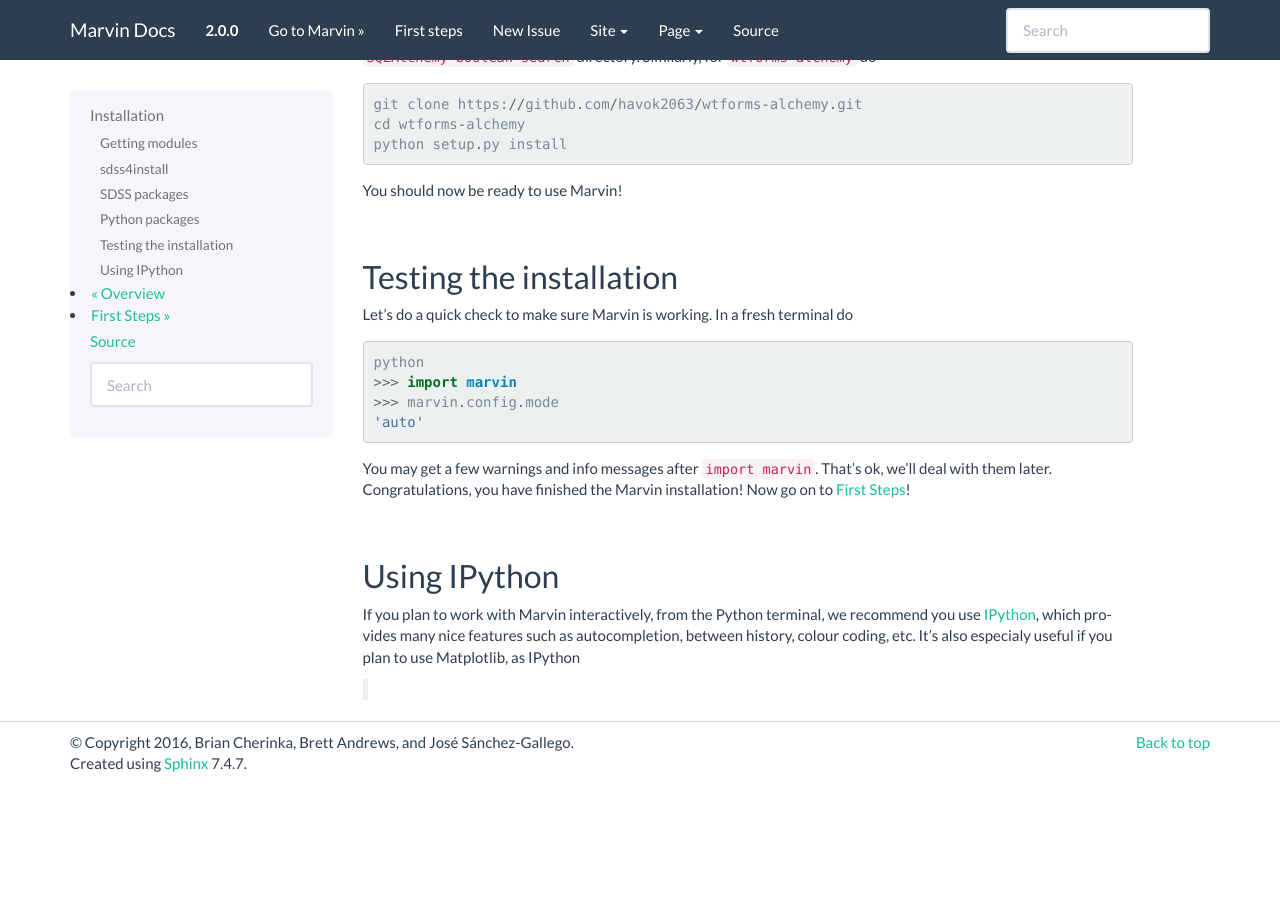
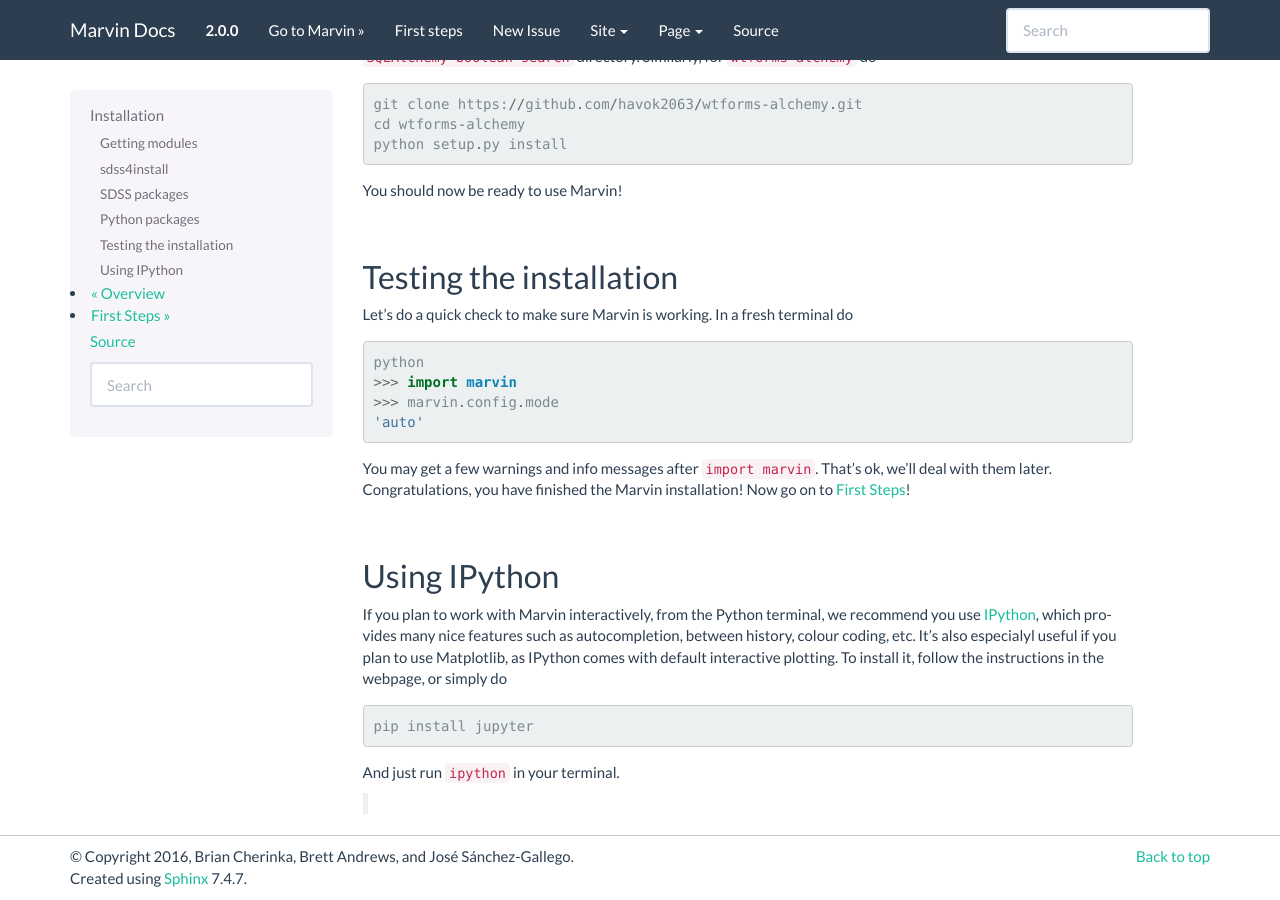
Before and after one commit to sdss/marvin, a Sphinx documentation site: the page built from docs/sphinx/installation.rst, in a window 1280 px wide and 900 px high, scrolled down 3553 px. Built offline with Sphinx 7.4.7, drawn with Linux system fonts in a browser that asks for light colours; pages that are not in the unit, such as notebooks, are missing from menus; before the commit the page ends 4338 px from its top, so only the background shows below that.

Commit message:
more installation instructions for ipython that were missing in previous commit

```diff
--- a/docs/sphinx/installation.rst
+++ b/docs/sphinx/installation.rst
@@ -214,5 +214,10 @@
 
 If you plan to work with Marvin interactively, from the Python terminal, we recommend you use
 `IPython <https://ipython.org/>`_, which provides many nice features such as autocompletion,
-between history, colour coding, etc. It's also especialy useful if you plan to use Matplotlib,
-as IPython
+between history, colour coding, etc. It's also especialyl useful if you plan to use Matplotlib,
+as IPython comes with default interactive plotting. To install it, follow the instructions in
+the webpage, or simply do ::
+
+    pip install jupyter
+
+And just run ``ipython`` in your terminal.
```
